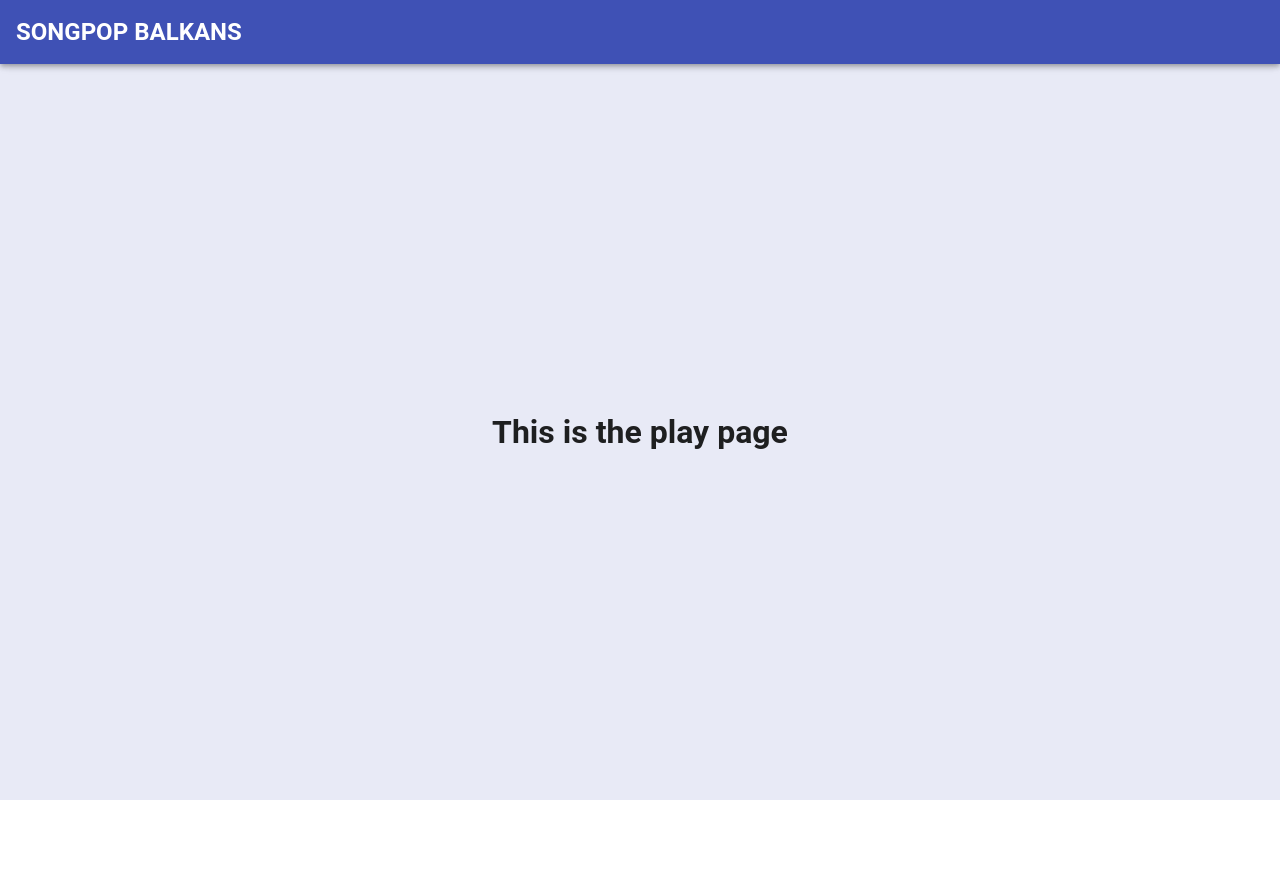
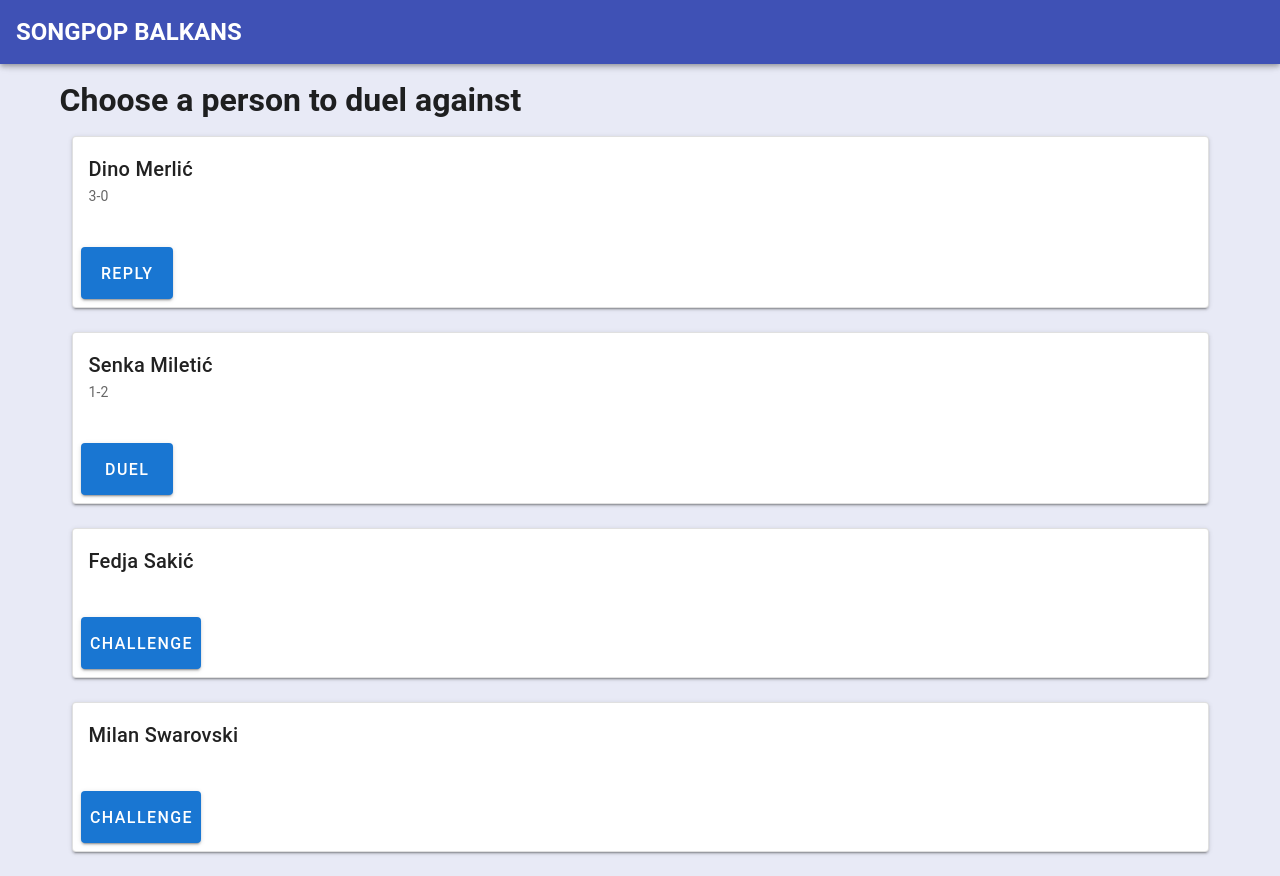
Before and after one commit to enricokokot/songpop-balkans-frontend, a Vue app: page /play in a window 1280 px wide. Before the commit the page ends 800 px from the top, so only its background shows below. Built offline with nearby package versions, Linux system fonts and the light colour scheme; the HTML template or start-up script is replaced by a standard one.

Commit message:
Set up basic play screen

```diff
--- a/src/views/PlayView.vue
+++ b/src/views/PlayView.vue
@@ -1,6 +1,18 @@
 <template>
-  <v-container fill-height justify-center>
-    <h1>This is the play page</h1>
+  <v-container justify-center>
+    <h1>Choose a person to duel against</h1>
+    <v-container v-for="player in players" :key="player.id">
+      <v-card elevation="2" outlined>
+        <v-card-title>{{ player.name }}</v-card-title>
+        <v-card-subtitle>{{ player.result }}</v-card-subtitle>
+        <v-card-text></v-card-text>
+        <v-card-actions
+          ><v-btn x-large color="primary">{{
+            player.status
+          }}</v-btn></v-card-actions
+        >
+      </v-card>
+    </v-container>
   </v-container>
 </template>
 
@@ -8,7 +20,32 @@
 export default {
   name: "PlayView",
   data: () => ({
-    //
+    players: [
+      {
+        id: 0,
+        name: "Dino Merlić",
+        result: "3-0",
+        status: "reply",
+      },
+      {
+        id: 1,
+        name: "Senka Miletić",
+        result: "1-2",
+        status: "duel",
+      },
+      {
+        id: 2,
+        name: "Fedja Sakić",
+        result: "",
+        status: "challenge",
+      },
+      {
+        id: 3,
+        name: "Milan Swarovski",
+        result: "",
+        status: "challenge",
+      },
+    ],
   }),
   methods: {
     //
```
